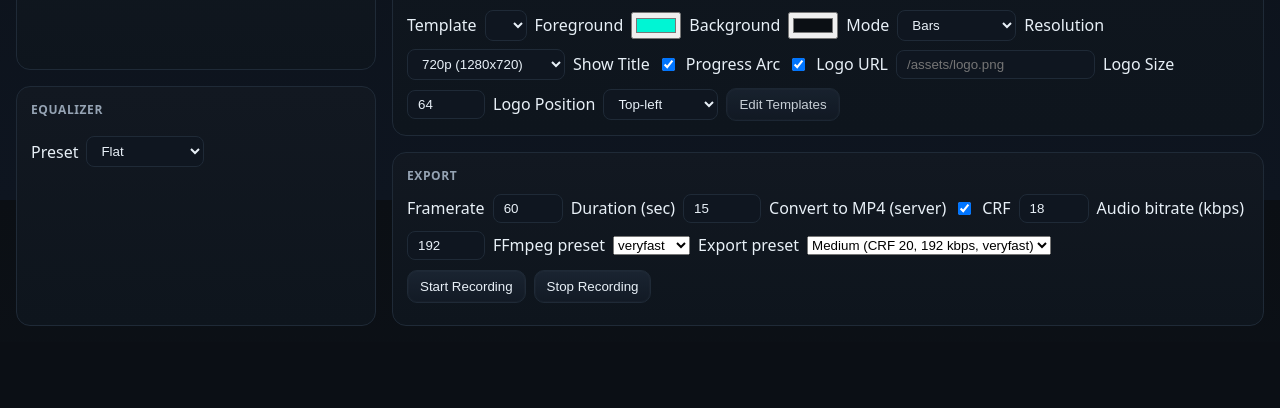
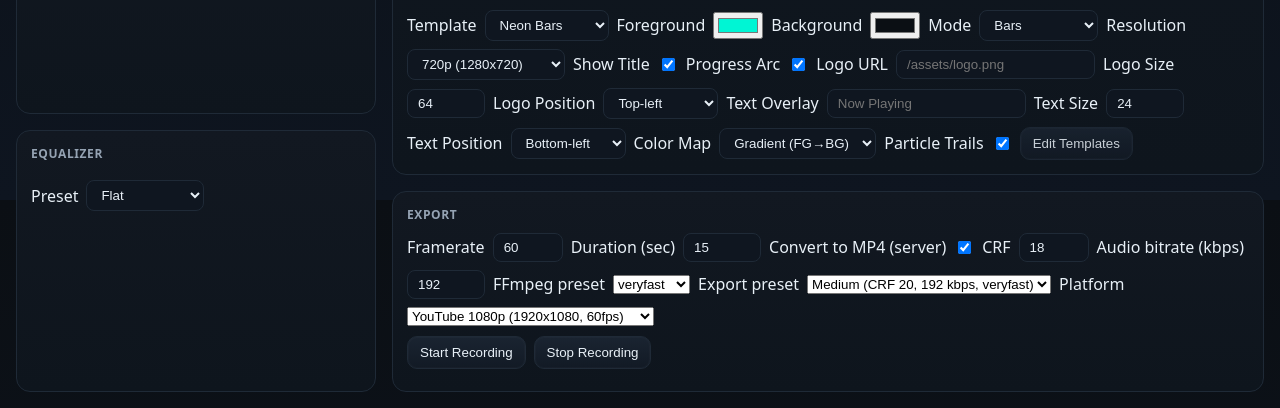
Before and after one commit to cyberpedia/Djweb, a PHP site: page / in a window 1280 px wide. Shown: the part 600-1008 px from the top of the page. Before the commit the page ends 926 px from the top, so only its background shows below. Run offline with PHP 8.4, Linux system fonts and the light colour scheme; lists and menus that the app fills with data are empty.

Commit message:
feat(visualizer): add colorMap, particleTrails and textOverlay; update templates UI/save, player controls, colormap sampling and platform profiles
Co-authored-by: Genie <genie@cosine.sh>

```diff
--- a/public/index.php
+++ b/public/index.php
@@ -133,6 +133,32 @@
             <option value="bottom-right">Bottom-right</option>
           </select>
 
+          <label>Text Overlay</label>
+          <input type="text" id="textOverlayText" placeholder="Now Playing">
+
+          <label>Text Size</label>
+          <input type="number" id="textOverlaySize" value="24" min="12" max="128">
+
+          <label>Text Position</label>
+          <select id="textOverlayPosition">
+            <option value="bottom-left">Bottom-left</option>
+            <option value="bottom-right">Bottom-right</option>
+            <option value="top-left">Top-left</option>
+            <option value="top-right">Top-right</option>
+          </select>
+
+          <label>Color Map</label>
+          <select id="colorMap">
+            <option value="gradient" selected>Gradient (FG→BG)</option>
+            <option value="inferno">Inferno</option>
+            <option value="magma">Magma</option>
+            <option value="viridis">Viridis</option>
+            <option value="turbo">Turbo</option>
+          </select>
+
+          <label>Particle Trails</label>
+          <input type="checkbox" id="particleTrails" checked>
+
           <button id="editTemplatesBtn" class="secondary">Edit Templates</button>
         </div>
       </div>
@@ -171,6 +197,13 @@
             <option value="high">High (CRF 16, 256 kbps, fast)</option>
             <option value="medium" selected>Medium (CRF 20, 192 kbps, veryfast)</option>
             <option value="low">Low (CRF 28, 128 kbps, superfast)</option>
+          </select>
+
+          <label>Platform</label>
+          <select id="platformProfile">
+            <option value="youtube">YouTube 1080p (1920x1080, 60fps)</option>
+            <option value="instagram">Instagram Portrait (1080x1350, 30fps)</option>
+            <option value="tiktok">TikTok Portrait (1080x1920, 30fps)</option>
           </select>
         </div>
         <div class="export-buttons">
@@ -215,6 +248,8 @@
             <option value="radial">Radial</option>
             <option value="waveform">Waveform</option>
             <option value="particles">Particles</option>
+            <option value="waterfall">Waterfall</option>
+            <option value="spectrogram">Spectrogram</option>
           </select>
 
           <label>Foreground</label>
@@ -226,8 +261,18 @@
           <label>Scale</label>
           <input type="number" id="tplScale" value="1.0" step="0.1" min="0.1" max="5">
 
+          <label>Color Map</label>
+          <select id="tplColorMap">
+            <option value="gradient" selected>Gradient (FG→BG)</option>
+            <option value="inferno">Inferno</option>
+            <option value="magma">Magma</option>
+            <option value="viridis">Viridis</option>
+            <option value="turbo">Turbo</option>
+          </select>
+
           <label><input type="checkbox" id="tplOverlayTitle" checked> Show Title</label>
           <label><input type="checkbox" id="tplProgressArc" checked> Progress Arc</label>
+          <label><input type="checkbox" id="tplParticleTrails" checked> Particle Trails</label>
 
           <label>Logo URL</label>
           <input type="text" id="tplLogoUrl" placeholder="/assets/logo.png">
@@ -241,6 +286,18 @@
             <option value="top-right">Top-right</option>
             <option value="bottom-left">Bottom-left</option>
             <option value="bottom-right">Bottom-right</option>
+          </select>
+
+          <label>Text Overlay</label>
+          <input type="text" id="tplTextOverlayText" placeholder="Now Playing">
+          <label>Text Size</label>
+          <input type="number" id="tplTextOverlaySize" value="24" min="12" max="128">
+          <label>Text Position</label>
+          <select id="tplTextOverlayPosition">
+            <option value="bottom-left">Bottom-left</option>
+            <option value="bottom-right">Bottom-right</option>
+            <option value="top-left">Top-left</option>
+            <option value="top-right">Top-right</option>
           </select>
         </div>
       </div>
```
Also changed, not shown: api/templates_save.php (+27 -1 lines), public/assets/js/player.js, public/assets/js/templates.js, public/assets/js/visualizer.js.
